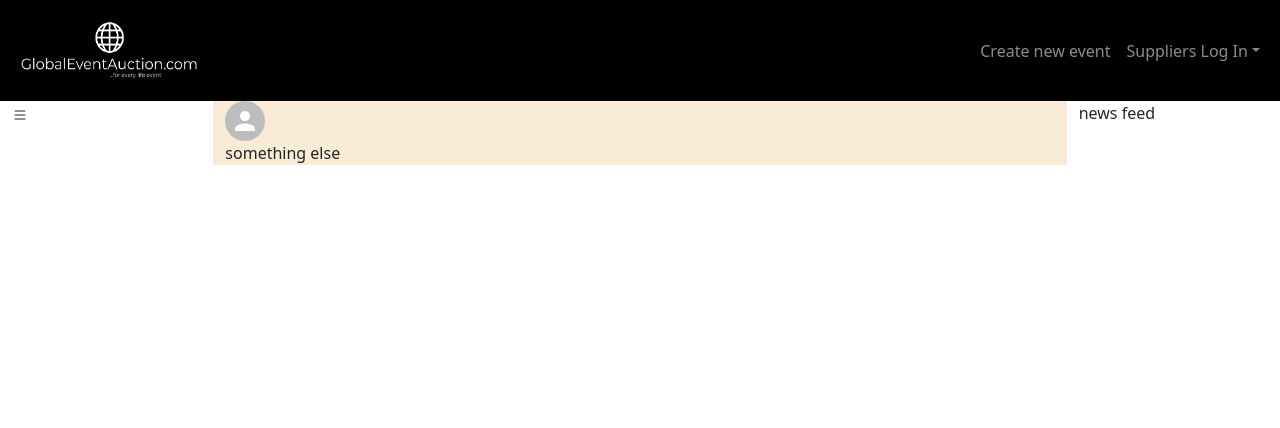
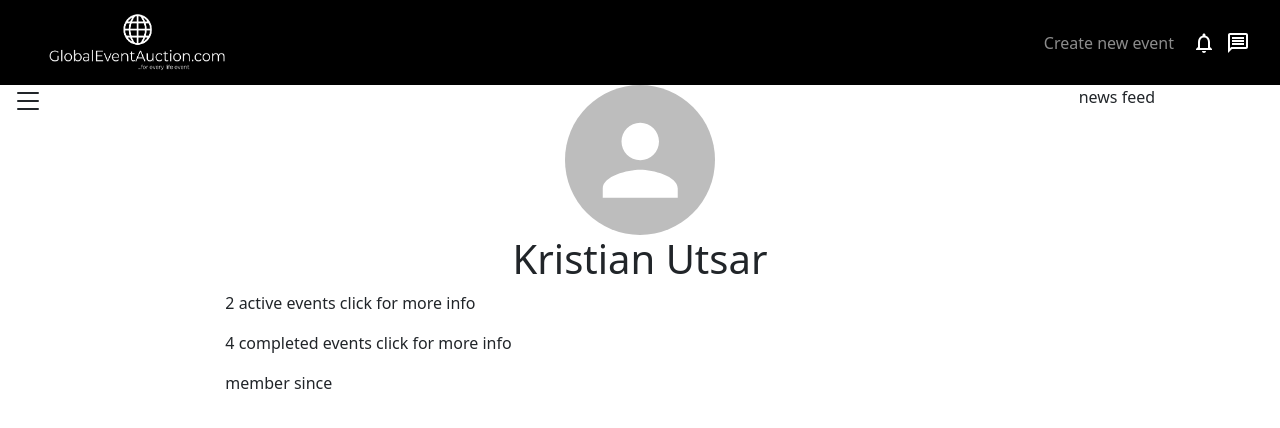
Before and after one commit to Utsar/GlobalEvent, a React (Create React App) app: page / in a window 1280 px wide. Shown: the top 428 px of the page. Built offline with nearby package versions, Linux system fonts and the light colour scheme.

Commit message:
adds profilepage boilerplate

```diff
--- a/src/App.js
+++ b/src/App.js
@@ -2,7 +2,7 @@ import "bootstrap/dist/css/bootstrap.min.css";
 // import { LandingEventForm } from "./Components/LandingPage/LandingEventForm";
 // import { LandingBackgroundVideo } from "./Components/LandingPage/LandingBackgroundVideo";
 // import { LandingNavBar } from "./Components/LandingPage/LandingNavBar";
-// import { LandingFooter } from "./Components/LandingPage/LandingFooter";
+import { LandingFooter } from "./Components/LandingPage/LandingFooter";
 // import { LandingIntro } from "./Components/LandingPage/LandingIntro";
 import { ClientProfilePage } from "./Components/ClientProfilePage/ClientProfilePage";
 
@@ -14,8 +14,8 @@ export const App = () => {
       {/* <LandingNavBar />
       <LandingBackgroundVideo />
       <LandingIntro />
-      <LandingEventForm />
-      <LandingFooter /> */}
+      <LandingEventForm />*/}
+      <LandingFooter />
       <ClientProfilePage />
       {/* <FullEventForm /> */}
     </>
--- a/src/Components/ClientProfilePage/ClientProfilePage.css
+++ b/src/Components/ClientProfilePage/ClientProfilePage.css
@@ -1,24 +1,23 @@
 .clientProfilePageContainer {
   background-color: black;
 }
-/* .clientProfilePageWrapper {
-  background-color: #2c394b;
-  min-height: 100vh;
-} */
-.profileImageBlur {
-  object-fit: cover;
+
+.clientProfileAvatar {
+  display: flex;
+  justify-content: center;
 }
-/* .clientProfileBackground {
-  background-image: url("../../Assets/profileFire.jpg");
-  position: absolute;
-  z-index: -1;
-  top: 0;
-  left: 0;
-  width: 100%;
-  height: 87vh;
-  object-fit: cover;
-} */
-.clientProfileHero {
-  background-color: antiquewhite;
-  height: 100%;
+.clientProfileName {
+  display: flex;
+  justify-content: center;
 }
+.clientProfileName > div > p {
+  display: flex;
+  justify-content: center;
+}
+.clientProfileNavItems {
+  display: flex;
+  align-items: center;
+  justify-content: space-between;
+  padding-right: 30px;
+  cursor: pointer;
+}
--- a/src/Components/ClientProfilePage/ClientProfilePage.jsx
+++ b/src/Components/ClientProfilePage/ClientProfilePage.jsx
@@ -2,9 +2,11 @@ import React from "react";
 import "./ClientProfilePage.css";
 import { Container, Row, Navbar, Nav, NavDropdown, Col } from "react-bootstrap";
 import { BsList } from "react-icons/bs";
+import { Avatar } from "@mui/material";
+import { NotificationsNone, MessageOutlined } from "@mui/icons-material";
+import LandingFooter from "../LandingPage/LandingFooter";
 
 import logoWhite from "../../Assets/logoWhite.png";
-import { Avatar } from "@mui/material";
 
 export const ClientProfilePage = () => {
   return (
@@ -29,43 +31,64 @@ export const ClientProfilePage = () => {
             </Navbar.Brand>
             <Navbar.Toggle aria-controls="responsive-navbar-nav" />
             <Navbar.Collapse id="responsive-navbar-nav">
-              <Nav className="ms-auto">
+              <Nav className="ms-auto clientProfileNavItems">
                 <Nav.Link href="#ClientLogIn">Create new event</Nav.Link>
-                <NavDropdown
-                  className="landingNavDrop"
-                  title="Suppliers Log In"
-                  id="collasible-nav-dropdown"
-                  href="#SupplierLogIn"
-                >
-                  <NavDropdown.Item href="#action/3.1">Log In</NavDropdown.Item>
-                  <NavDropdown.Item href="#action/3.2">
-                    Become a Supplier
-                  </NavDropdown.Item>
-                  <NavDropdown.Item href="#action/3.3">
-                    Support
-                  </NavDropdown.Item>
-                </NavDropdown>
+
+                <NotificationsNone
+                  sx={{ color: "white", mr: "10px", ml: "10px" }}
+                />
+                <MessageOutlined sx={{ color: "white" }} />
               </Nav>
             </Navbar.Collapse>
           </Navbar>
         </Row>
       </Container>
-      <Container fluid>
+      <Container fluid className="clientProfileBackground">
         <Row>
+          {/* Profile Menu section */}
+
           <Col xs={12} md={2}>
-            <BsList className="clientProfileSideMenuButton" />
+            <BsList className="clientProfileSideMenuButton" size={32} />
           </Col>
+
+          {/* Profile Hero section */}
+
           <Col className="clientProfileHero" xs={12} md={8}>
+            <div className="clientProfileAvatar">
+              <Avatar sx={{ width: 150, height: 150 }} />
+            </div>
+            <div className="clientProfileName">
+              <h1>Kristian Utsar</h1>
+            </div>
             <div>
-              <Avatar />
+              <p>
+                {" "}
+                2 active events
+                <span> click for more info</span>
+              </p>
+              <p>
+                {" "}
+                4 completed events
+                <span> click for more info</span>
+              </p>
             </div>
-            <div>something else</div>
+            <div>
+              <p>member since</p>
+            </div>
           </Col>
+
+          {/* Profile page news section */}
+
           <Col xs={12} md={2}>
             news feed
           </Col>
         </Row>
       </Container>
+      <Container fluid className="clientProfilePageContainer">
+        <Row className="clientProfileFooter">
+          <LandingFooter />
+        </Row>
+      </Container>
     </>
   );
 };
--- a/src/Components/LandingPage/LandingFooter.jsx
+++ b/src/Components/LandingPage/LandingFooter.jsx
@@ -25,3 +25,5 @@ export const LandingFooter = () => {
     </>
   );
 };
+
+export default LandingFooter;
```
Also changed, not shown: package.json (+3 -16 lines), 1 other file (tests, documents, lock files or other folders).
